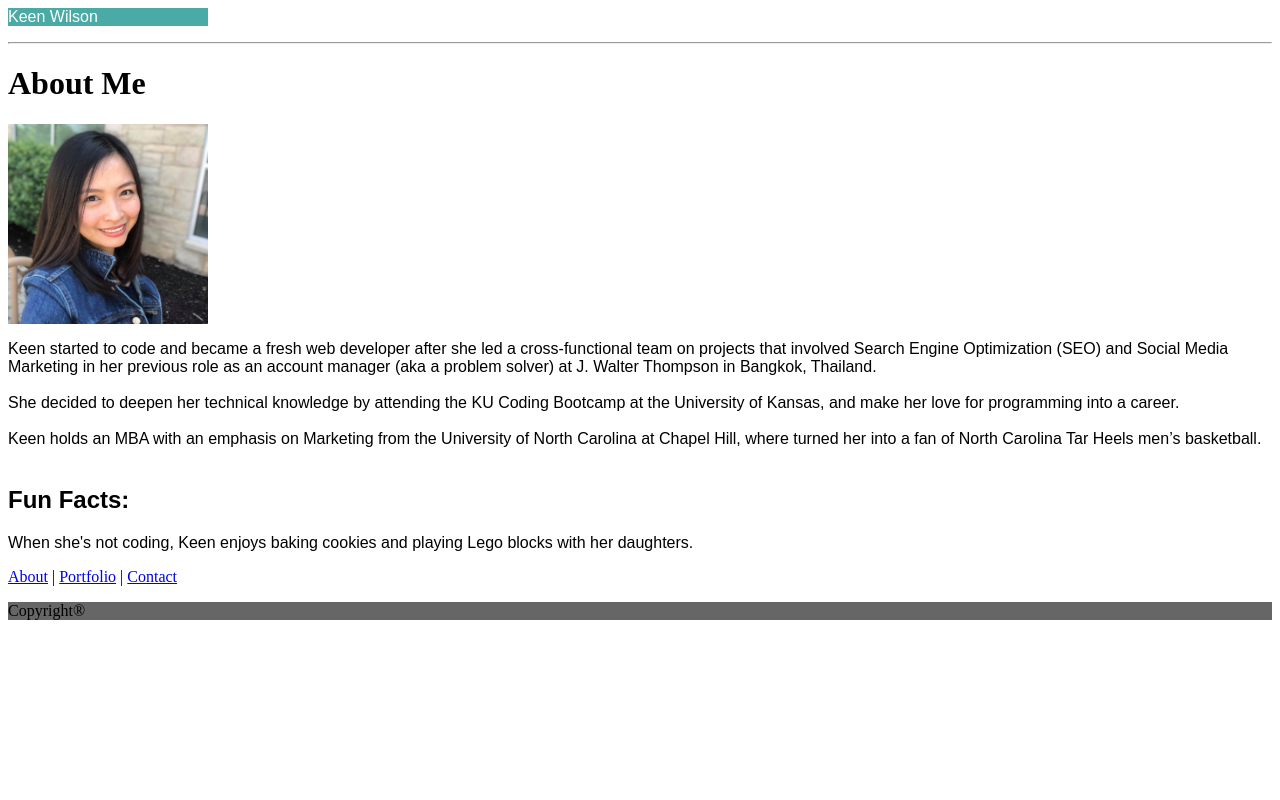
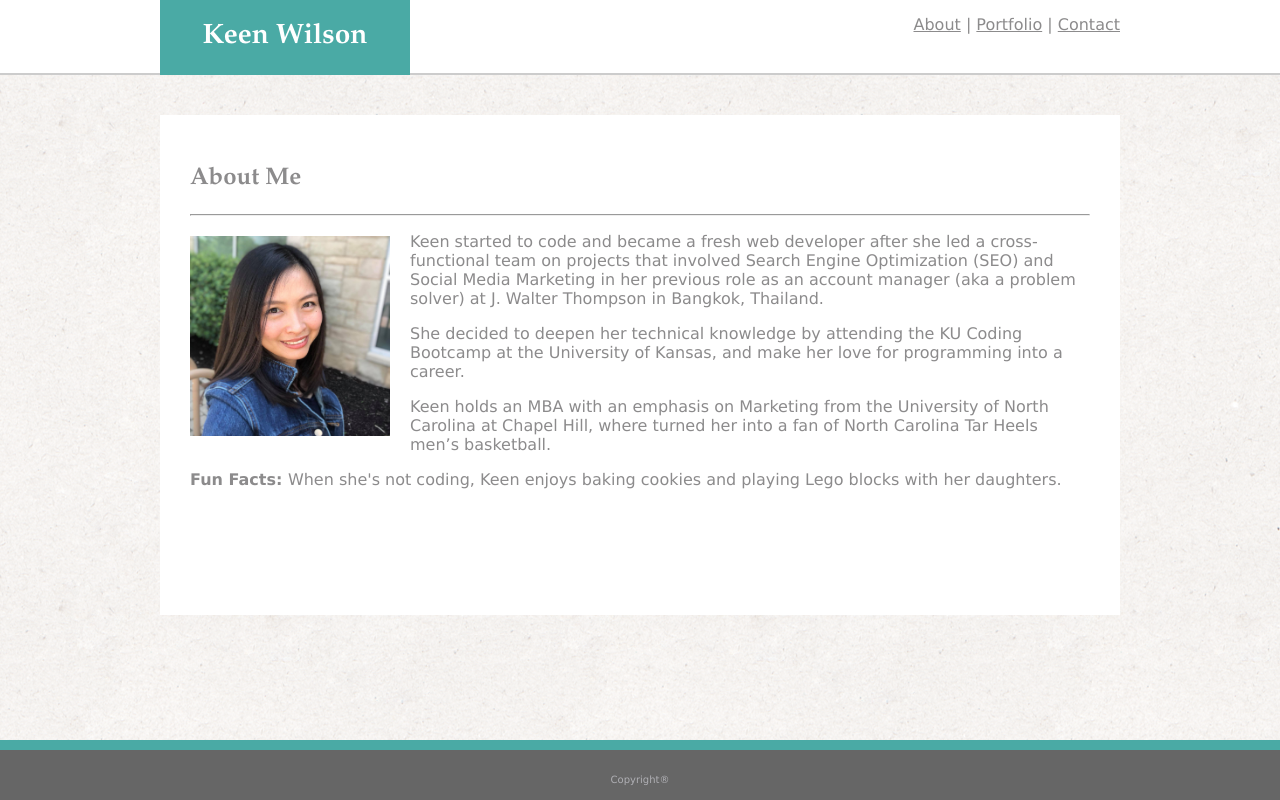
Before and after one commit to keenwilson/Basic-Portfolio, a plain HTML site: page index.html in a window 1280 px wide. Drawn offline with Linux system fonts and the light colour scheme; a script that the page names is missing.

Commit message:
Create AboutMe section

```diff
--- a/assets/css/style.css
+++ b/assets/css/style.css
@@ -1,34 +1,122 @@
-h1 h2 h3 {
-    font-family: 'Georgia', Times, Times New Roman, serif;
+* {
+    box-sizing: border-box;
+}
+
+body {
+    background-image: url("https://raw.githubusercontent.com/keenwilson/Basic-Portfolio/master/assets/images/ricepaper2.png");
+    background-repeat: repeat;
+    margin: 0px;
+    padding:0px;
+    display: grid;
+}
+
+h1, h2, h3 {
+    font-family: 'Palatino', 'Times', serif;
 }
 
 header {
     background-color: #ffffff;
-    border: #cccccc;
+    border-bottom: 2px solid #cccccc;
+    height: 75px;
+    position: relative;
+    display: block;
+    width: 100%;
+    padding: 0;
+    margin-top: 0;
+
 }
 
-.logo {
+.header_container {
+    width: 960px;
+    margin:0 auto;
+    display: block;
+    margin-top: 0;
+    padding: 0;
+}
+h1 {
     background-color: #4aaaa5;
     color: #ffffff;
-    width: 200px;
-}
-
-div {
-    font-family: 'Arial', 'Helvetica Neue', Helvetica, sans-serif;
-    background-color: #ffffff;
-    border: #dddddd;
+    width: 250px;
+    height: 75px;
+    font-size: 28px;
+    text-align: center;
+    display: inline;
+    line-height: 75px;
+    float: left;
+    overflow: auto;
+    margin-top: 0;
 }
 
 nav {
-    display: block;
+    display: inline;
+    padding-left: 0;
+    margin-bottom: 0;
+    list-style: none;
+    float: right;
+    clear: both;
+    line-height: 50px;
+}
+.container {
+    width: 960px;
+    height: 500px;
+    overflow: scroll;
+    display: grid;
+    margin: 0 auto;
+    margin-top: 40px;
+    margin-bottom: 40px;
+}
+
+
+
+
+
+div {
+    font-family: 'Verdana', sans-serif;
+    background-color: #ffffff;
+    border: #dddddd;
+    color: #8c8b8c;
+    padding: 30px;
+}
+
+
+a {
+    color: #8c8b8c;
+}
+
+p {
+    padding-left: 0px;
+
 }
 
 #profile {
     width: 200px;
     height: 200px;
     display: inline-block;
+    float: left;
+    margin-top: 12px;
+    margin-right: 20px;
 }
 
-footer {
+.bio {
+    display: inline-block;
+}
+
+
+.footer {
     background-color: #666666;
+    color: #afafb4;
+    font-family: 'Verdana', sans-serif;
+    font-size: 10px;
+    text-align: center;
+    height: 60px;
+    border-top: 10px solid #4aaaa5;
+    line-height: 60px;
+    margin-top: -60px;
+    position: fixed;
+    left: 0;
+    bottom: 0;
+    width: 100%;
+
+
+
 }
--- a/index.html
+++ b/index.html
@@ -1,4 +1,4 @@
-<!DOCTYPE <!DOCTYPE html>
+<!DOCTYPE html>
 <html lang="en-us">
 <head>
     <meta charset="utf-8" />
@@ -10,28 +10,36 @@
 
     <!--Site Header-->
     <header>
-        <div class="logo">Keen Wilson</p>
+        <div class=header_container>
+            <!--Navigation Bar-->
+            <nav>
+                <a href="/index.html">About</a> |
+                <a href="/portfolio.html">Portfolio</a> |
+                <a href="/contact.html">Contact</a>
+            </nav>
+            <!--Logo-->
+            <h1>Keen Wilson</h1>
+        </div>
     </header>
-    <hr>
-    <!--About Me-->
-    <h1>About Me</h1>
-    <div class="bio">
-        <img id="profile" alt="Keen Wilson" src="assets/images/KeenWilson_ProfilePicture.jpg"/>
-        <p> Keen started to code and became a fresh web developer after she led a cross-functional team on projects that involved Search Engine Optimization (SEO) and Social Media Marketing in her previous role as an account manager (aka a problem solver) at J. Walter Thompson in Bangkok, Thailand.
-            <br><br>
-            She decided to deepen her technical knowledge by attending the KU Coding Bootcamp at the University of Kansas, and make her love for programming into a career.
-            <br><br>
-            Keen holds an MBA with an emphasis on Marketing from the University of North Carolina at Chapel Hill, where turned her into a fan of North Carolina Tar Heels men’s basketball.
-            <br><br>
-            <h2>Fun Facts: </h3>
-            When she's not coding, Keen enjoys baking cookies and playing Lego blocks with her daughters.
-        </p>
+    <!--Site Content-->
+    <div class="container">
+        <!--About Me-->
+        <section id="aboutme">
+            <h2>About Me</h2>
+            <hr>
+            <img id="profile" alt="Keen Wilson" src="assets/images/KeenWilson_ProfilePicture.jpg"/>
+            <p>Keen started to code and became a fresh web developer after she led a cross-functional team on projects that involved Search Engine Optimization (SEO) and Social Media Marketing in her previous role as an account manager (aka a problem solver) at J. Walter Thompson in Bangkok, Thailand.</p>
+
+            <p>She decided to deepen her technical knowledge by attending the KU Coding Bootcamp at the University of Kansas, and make her love for programming into a career.</p>
+
+            <p>Keen holds an MBA with an emphasis on Marketing from the University of North Carolina at Chapel Hill, where turned her into a fan of North Carolina Tar Heels men’s basketball.</p>
+
+            <p><strong>Fun Facts: </strong>
+            When she's not coding, Keen enjoys baking cookies and playing Lego blocks with her daughters.</p>
+
+        </section>
     </div>
-    <nav>
-        <a href="/index.html">About</a> |
-        <a href="/portfolio.html">Portfolio</a> |
-        <a href="/contact.html">Contact</a>
-    </nav>
-    <footer><p>Copyright®</p></footer>
+
+    <footer class="footer">Copyright®</footer>
 </body>
 </html>
```
Also changed, not shown: contact.html (+1 -0 lines), portfolio.html (+1 -0 lines).
